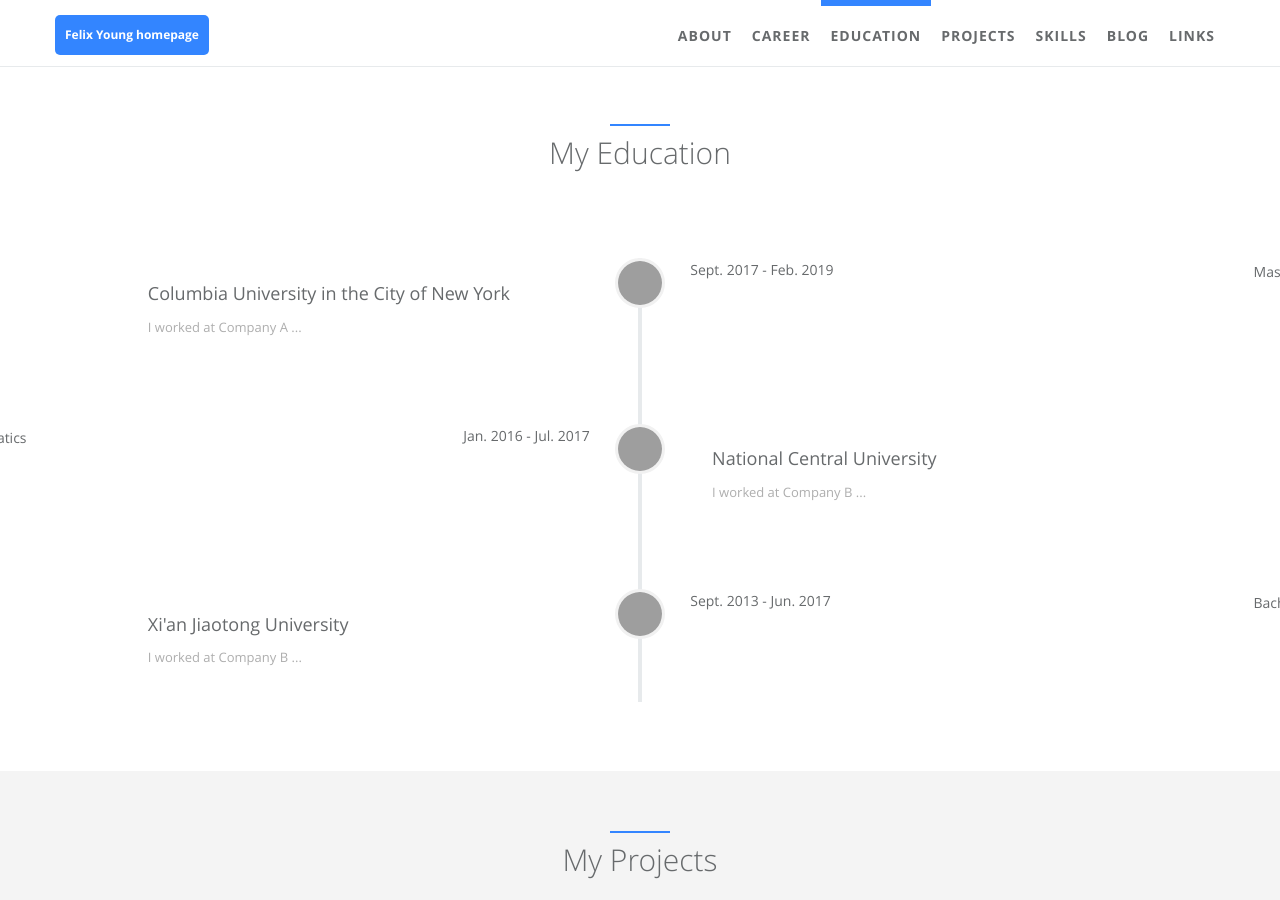
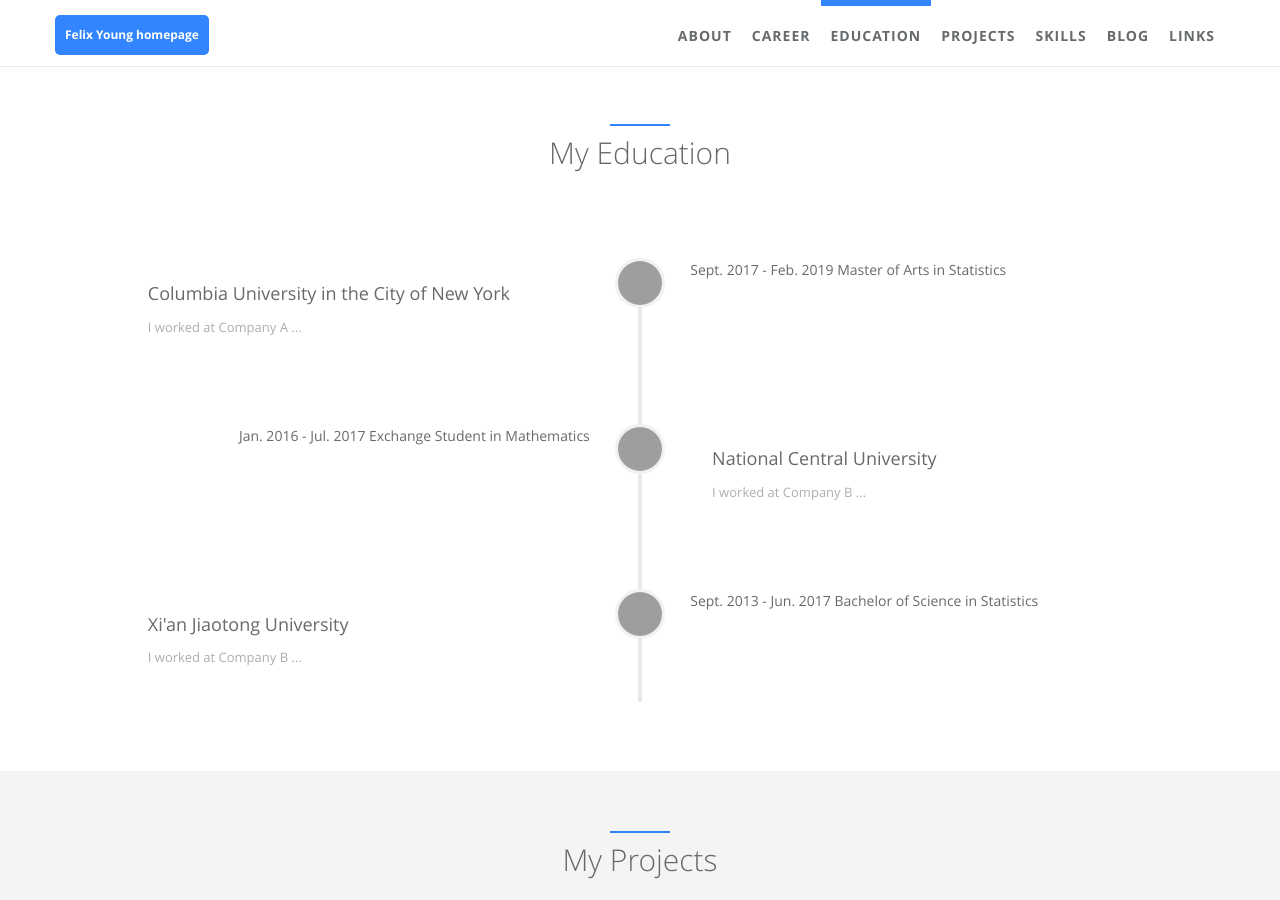
Before and after one commit to abx67/felixyoung, a Jekyll site: the page built from index.html, in a window 1280 px wide and 900 px high, scrolled down 2649 px. Built offline with Jekyll 4.4.1, drawn with Linux system fonts in a browser that asks for light colours; grey boxes are pictures that could not be loaded.

Commit message:
Update education.html

```diff
--- a/_includes/sections/education.html
+++ b/_includes/sections/education.html
@@ -21,9 +21,9 @@
                     <div class="vertical-timeline-content wow {% if loopindex == 1 %} rotateInUpRight {% else %} rotateInUpLeft {% endif %}">
                         <h2><span data-i18n="education.{{ education.name.i18n }}">{{ education.name.detail }}</span></h2>
                         <p><span data-i18n="education.{{ education.desc.i18n }}">{{ education.desc.detail }} </span></p>
-                        <span class="vertical-date"><span data-i18n="education.{{ education.date.i18n }}"> {{ education.date.detail }} </span>
-
-                        <span class="vertical-date"><span data-i18n="education.{{ education.date.i18n }}"> {{ education.degree.detail }} </span>
+                        <span class="vertical-date"><span data-i18n="education.{{ education.date.i18n }}"> {{ education.date.detail }} {{ education.degree.detail }}</span>
+<!--
+                        <span class="vertical-date"><span data-i18n="education.{{ education.date.i18n }}"> {{ education.degree.detail }} </span> -->
 
                         <br/> <small><span data-i18n="education.{{ education.job.i18n }}">{{ education.job.detail }}</span></small> </span>
                     </div>
```
